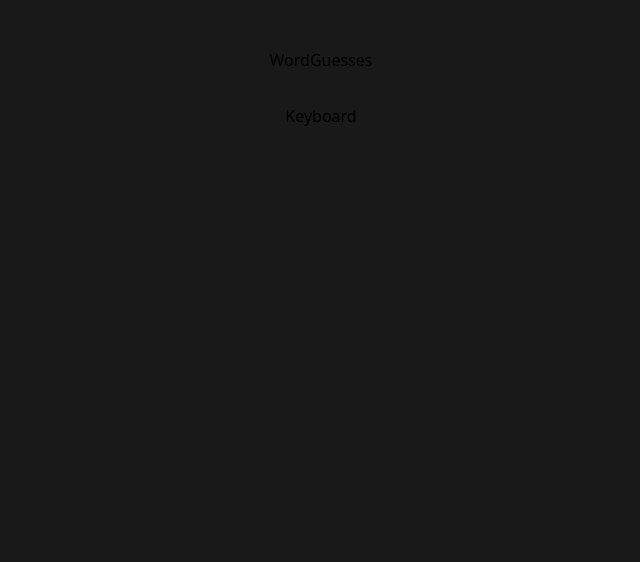
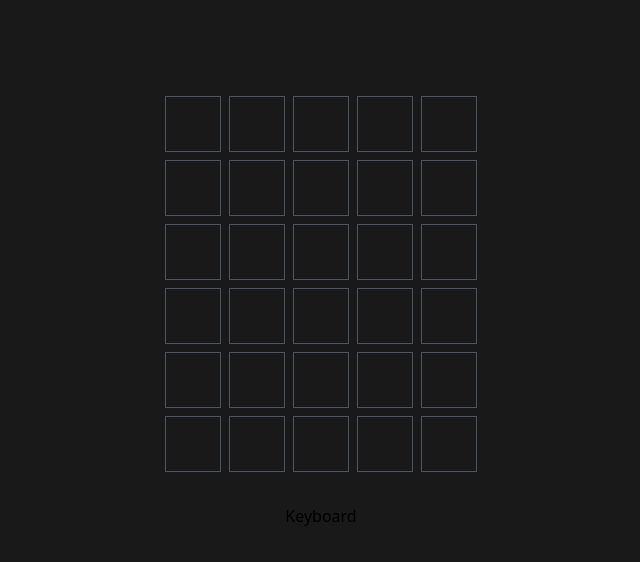
Before and after one commit to zana-abdollahpour/wordle, a React (Vite) app: page / in a window 1280 px wide. Shown: the top 562 px of the page, without its empty margins (319-959 px from the left). Built offline with nearby package versions, Linux system fonts and the light colour scheme.

Commit message:
add WordGuesses presentational layout

```diff
--- /dev/null
+++ b/src/components/wordGuesses/GuessCell.tsx
@@ -0,0 +1,5 @@
+export default function GuessCell() {
+  return (
+    <div className="text flex h-14 w-14 items-center justify-center border border-gray-600 bg-transparent align-middle text-3xl font-bold"></div>
+  );
+}
--- /dev/null
+++ b/src/components/wordGuesses/GuessRow.tsx
@@ -0,0 +1,14 @@
+import GuessCell from "./GuessCell";
+
+export default function GuessRow() {
+  return (
+    <li className="flex gap-2">
+      {/* TODO: change the number to match length of the target word */}
+      {Array(5)
+        .fill(null)
+        .map((_, i) => (
+          <GuessCell key={i} />
+        ))}
+    </li>
+  );
+}
--- a/src/components/wordGuesses/index.tsx
+++ b/src/components/wordGuesses/index.tsx
@@ -1,3 +1,15 @@
+import GuessRow from "./GuessRow";
+
 export default function WordGuesses() {
-  return <div>WordGuesses</div>;
+  return (
+    <ul className="mt-12 flex flex-col items-center justify-center gap-2">
+      {/* TODO: change the number to match the number of allowed tries */}
+
+      {Array(6)
+        .fill(null)
+        .map((_, i) => (
+          <GuessRow key={i} />
+        ))}
+    </ul>
+  );
 }
```
